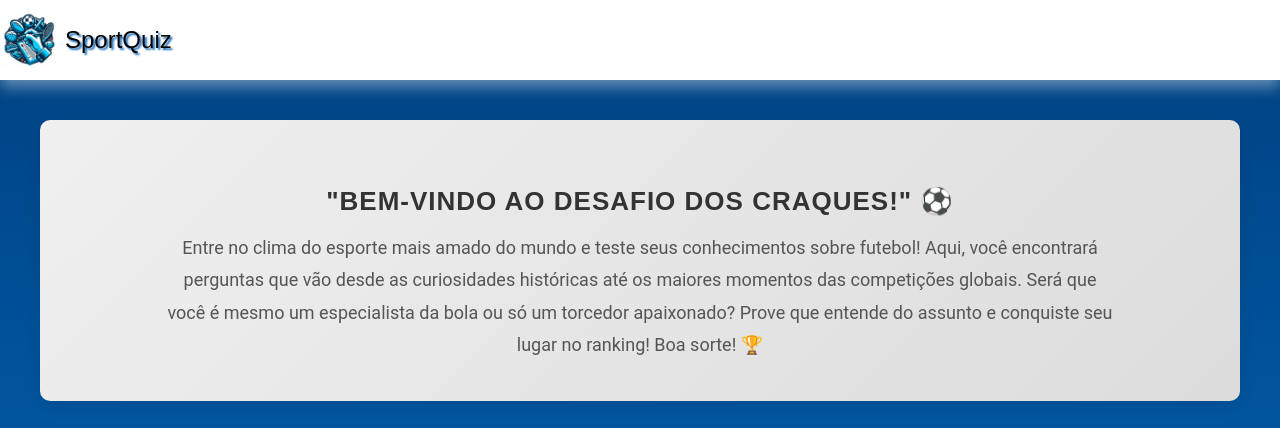
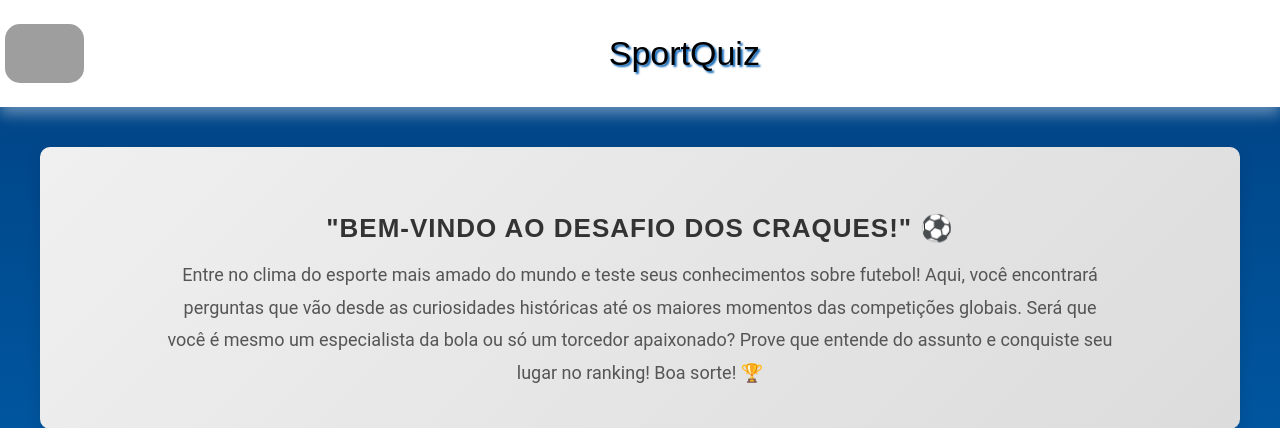
Before and after one commit to MiguelCosta07/TCC_SportQuiz, a PHP site: page /fut.php in a window 1280 px wide. Shown: the top 428 px of the page. Run offline with PHP 8.4, Linux system fonts and the light colour scheme; grey boxes are pictures that could not be loaded.

Commit message:
Logo nova

```diff
--- a/estilo.css
+++ b/estilo.css
@@ -34,16 +34,18 @@
 }
 
 .navbar .logo {
-    width: 59px;
+    height: 59px;
+    padding: 5px;
+    border-radius: 20px;
 }
 
 .navbar h1 {
-    flex: 0 1 auto;
-    text-align: left;
+    flex: 1 1 auto;
+    text-align: center;
     font-weight: 400;
     text-shadow: 2px 2px 2px rgb(10, 99, 181);
     color: black;
-    font-size: 24px;
+    font-size: 34px;
     padding: 6px;
     margin-right: 0;
     transition: all 0.3s ease;
@@ -52,12 +54,10 @@
 .navbar h1:hover {
     padding: 6px;
     border-radius: 12px;
-    background-color: rgba(60, 60, 60, 0.3);
-    text-align: left;
+    background-color: rgba(1, 1, 1, 0.3);
     text-shadow: 2px 2px 2px rgb(10, 99, 181);
     color: black;
     transition: all 0.3s ease;
-
 }
 
 .navbar .nav-links {
@@ -1048,7 +1048,7 @@ footer {
 .rodapecarousel {
     align-items: center;
     text-align: center;
-    color: #2c2d2d;
+    color: #eff1f1;
 }
 
 .tituloprincipal {
@@ -1366,7 +1366,7 @@ footer {
 .logo-ranking {
     height: 59px;
     padding: 5px;
-    border-radius: 50px;
+    border-radius: 20px;
 }
 
 .dropdown-content-ranking {
--- a/principal.php
+++ b/principal.php
@@ -44,7 +44,7 @@ $ranking = $result_ranking->fetch_all(MYSQLI_ASSOC);
     <link rel="stylesheet" href="estilo.css">
     <title>SportQuiz</title>
     <nav class="navbar">
-        <img class="logo" alt="imagemquiz" src="./imagem/testequiz.jpg">
+        <img class="logo" alt="imagemquiz" src="./imagem/testequiz.png">
         <h1><a href="principal.php">SportQuiz</a></h1>
         <div class="perfil">
             <button class="perfil-btn" onclick="toggleMenu()">
--- a/ranking.php
+++ b/ranking.php
@@ -32,7 +32,7 @@ $ranking_completo = $result_ranking_completo->fetch_all(MYSQLI_ASSOC);
     <title>Ranking Completo - SportQuiz</title>
     <!-- Navbar -->
     <nav class="navbarranking">
-        <img class="logo-ranking" alt="imagemquiz" src="./imagem/testequiz.jpg">
+        <img class="logo-ranking" alt="imagemquiz" src="./imagem/testequiz.png">
         <h1><a href="principal.php" class="nav-title">SportQuiz</a></h1>
     </nav>
 </head>
```
Also changed, not shown: imagem/testequiz.jpg (deleted), imagem/testequiz.png (added), imagem/uploads/677bb7fce40fe_Captura de tela 2025-01-04 222338.png (added).
